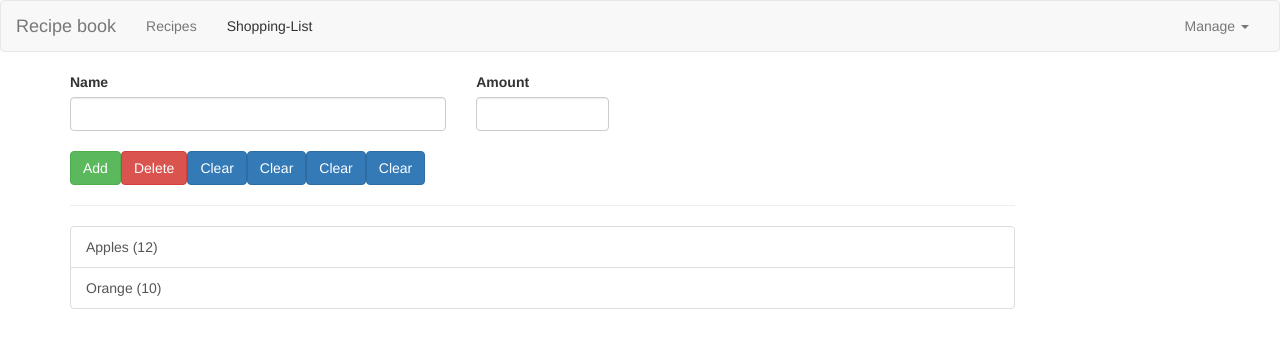
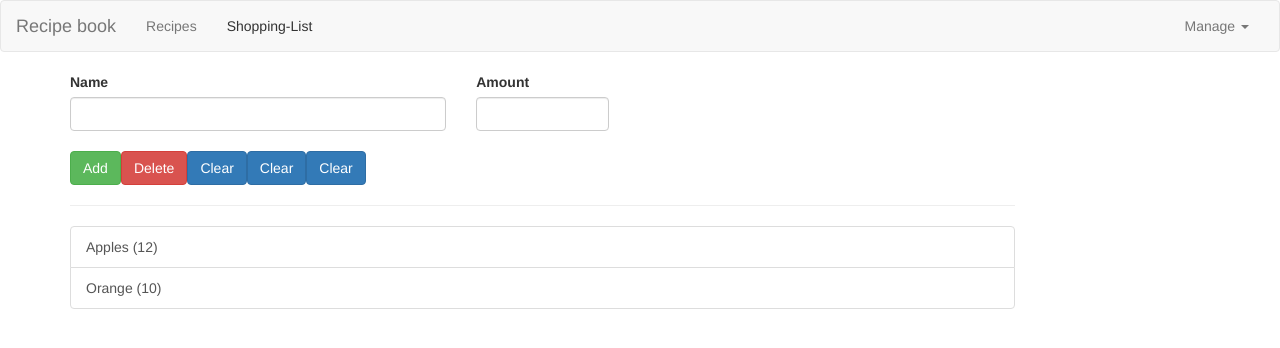
Before and after one commit to kawsar6848/my-anguler-app, an Angular app: page / in a window 1280 px wide. Both pictures are taken after a click on the link "Shopping-List". Shown: the top 348 px of the page. Built offline with nearby package versions, Linux system fonts and the light colour scheme.

Commit message:
Update shopping-edit.component.html
remvhsffh

```diff
--- a/src/app/shopping-list/shopping-edit/shopping-edit.component.html
+++ b/src/app/shopping-list/shopping-edit/shopping-edit.component.html
@@ -19,7 +19,7 @@
                     <button class="btn btn-primary" type="button">Clear</button>
                     <button class="btn btn-primary" type="button">Clear</button>
                     <button class="btn btn-primary" type="button">Clear</button>
-                    <button class="btn btn-primary" type="button">Clear</button>
+
                 </div>
             </div>
         </form>
```
